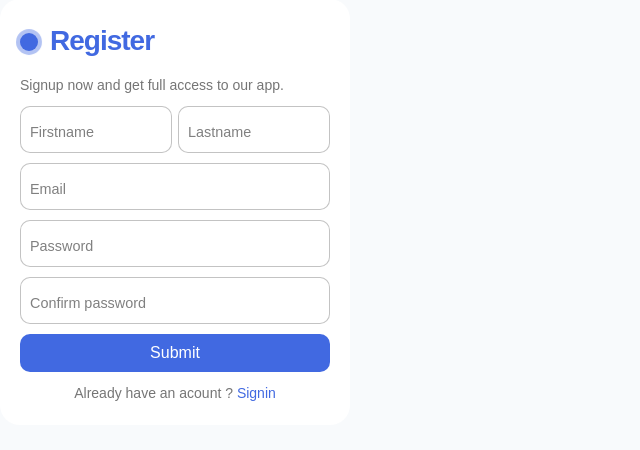
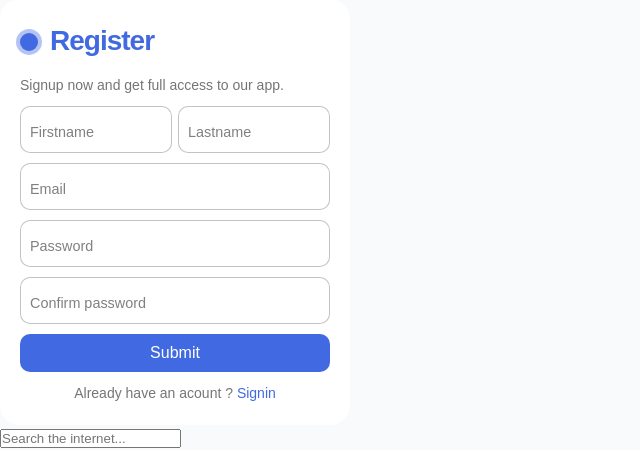
Before and after one commit to Mack-0409/ecommerce-website, a Django app: page / in a window 1280 px wide. Shown: the part 4415-4865 px from the top of the page, without its empty margins (0-640 px from the left). Before the commit the page ends 4816 px from the top, so only its background shows below. Run offline with Django 5.2, Linux system fonts and the light colour scheme; some libraries are stand-ins or nearby versions.

Commit message:
Update index.html

```diff
--- a/myproject/templates/index.html
+++ b/myproject/templates/index.html
@@ -423,3 +423,16 @@
     <button class="submit">Submit</button>
     <p class="signin">Already have an acount ? <a href="#">Signin</a> </p>
 </form>
+
+
+<!-------------------------------------------------------------------------------------------------------------------------------------  -->
+
+<!-- From Uiverse.io by zaeniahmad-id -->
+<div class="input-container">
+  <input
+    placeholder="Search the internet..."
+    type="text"
+    name="text"
+    class="input"
+  />
+</div>
```
